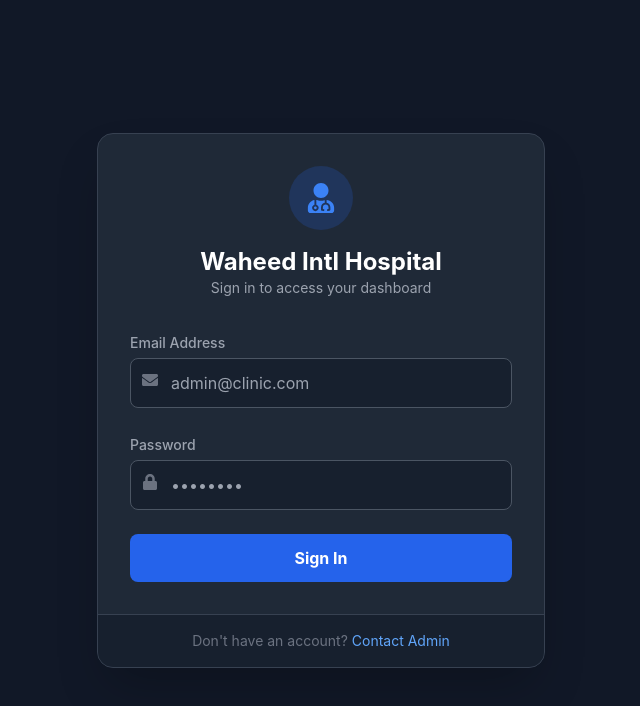
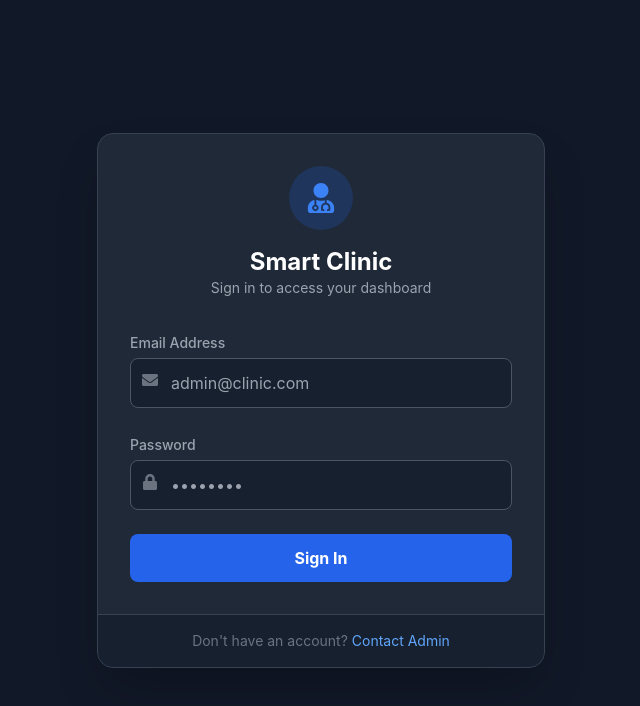
Before and after one commit to 9abdullah9027/smart-clinic-system, a React (Create React App) app in the folder frontend/: page /login in a window 1280 px wide. Shown: the top 706 px of the page, without its empty margins (319-959 px from the left). Built offline with nearby package versions, Linux system fonts and the light colour scheme; the HTML template or start-up script is replaced by a standard one.

Commit message:
Name changd

```diff
--- a/frontend/src/components/layout/Sidebar.jsx
+++ b/frontend/src/components/layout/Sidebar.jsx
@@ -40,7 +40,7 @@
               isOpen ? 'opacity-100 w-auto' : 'opacity-0 w-0 overflow-hidden hidden'
             }`}
           >
-           Waheed Intl Hospit
+           Smart Clinic
           </span>
         </div>
 
--- a/frontend/src/pages/Login.jsx
+++ b/frontend/src/pages/Login.jsx
@@ -44,7 +44,7 @@
             >
               <FaUserMd className="text-3xl text-blue-500" />
             </motion.div>
-            <h2 className="text-2xl font-bold text-white">Waheed Intl Hospital</h2>
+            <h2 className="text-2xl font-bold text-white">Smart Clinic</h2>
             <p className="text-gray-400 text-sm">Sign in to access your dashboard</p>
           </div>
 
```
